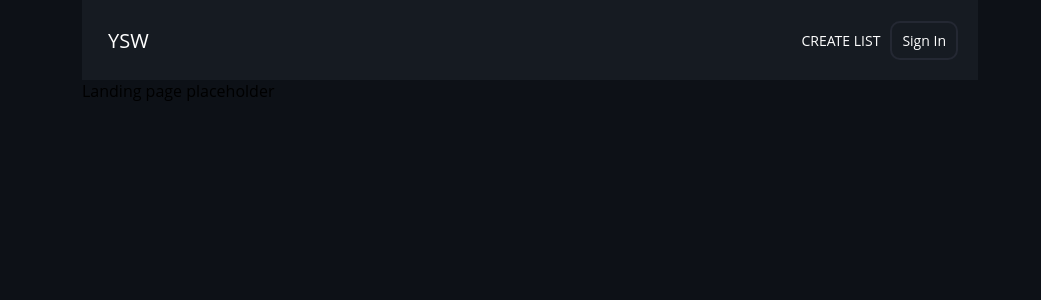
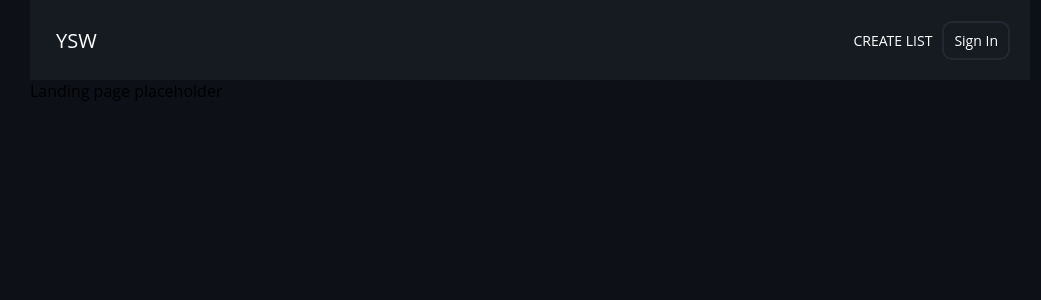
Before and after one commit to BrianCurrie/you-should-watch, a React (Create React App) app: page / in a window 1280 px wide. Shown: the top 300 px of the page, without its empty margins (110-1151 px from the left). Built offline with nearby package versions, Linux system fonts and the light colour scheme; no server answers.

Commit message:
Layout spacing, Title font size

```diff
--- a/src/App.module.css
+++ b/src/App.module.css
@@ -7,13 +7,7 @@
 }
 
 .container {
-    width: 50%;
-}
-
-@media only screen and (max-width: 1400px) {
-    .container {
-        width: 70%;
-    }
+    width: 1000px;
 }
 
 @media only screen and (max-width: 1000px) {
--- a/src/components/list/Info.module.css
+++ b/src/components/list/Info.module.css
@@ -2,11 +2,10 @@
     display: flex;
     align-items: center;
     justify-content: space-between;
-    margin-bottom: 20px;
 }
 
 .title {
-    font-size: 24px;
+    font-size: 30px;
 }
 
 .userDate {
@@ -19,5 +18,5 @@
 
 .description {
     color: #8d8d8d;
-    margin-bottom: 20px;
+    margin: 30px 0;
 }
--- a/src/components/notFound/NotFound.module.css
+++ b/src/components/notFound/NotFound.module.css
@@ -4,6 +4,8 @@
     justify-content: center;
     align-items: center;
     height: 50vh;
+    margin: 0 20px;
+    text-align: center;
 }
 
 .mainText {
--- a/src/routes/List.module.css
+++ b/src/routes/List.module.css
@@ -6,7 +6,7 @@
 }
 
 .container {
-    width: 60%;
+    width: 50%;
     margin-top: 50px;
 }
 
```
